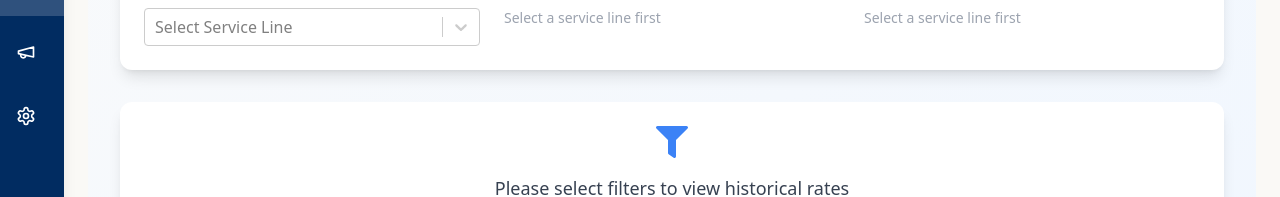
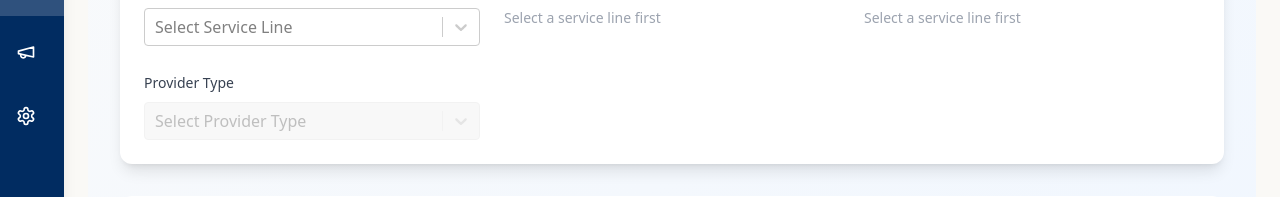
Before and after one commit to Medirate/Medirate-Production, a Next.js app: page /historical-rates in a window 1280 px wide. Shown: the part 348-545 px from the top of the page. Built offline with nearby package versions, Linux system fonts and the light colour scheme; no server answers; the database is empty.

Commit message:
24th april

```diff
--- a/src/app/api/state-payment-comparison/route.ts
+++ b/src/app/api/state-payment-comparison/route.ts
@@ -7,7 +7,7 @@ export async function GET(request: Request) {
     const startDate = searchParams.get("startDate");
     const endDate = searchParams.get("endDate");
 
-    let query = "SELECT * FROM service_data_master_apr_3";
+    let query = "SELECT * FROM service_data_master_apr_29";
     const params = [];
 
     if (startDate && endDate) {
--- a/src/app/dashboard/page.tsx
+++ b/src/app/dashboard/page.tsx
@@ -216,10 +216,15 @@ export default function Dashboard() {
   const [selectedFeeScheduleDate, setSelectedFeeScheduleDate] = useState("");
   const [feeScheduleDates, setFeeScheduleDates] = useState<string[]>([]);
 
+  // Add new state for provider type
+  const [selectedProviderType, setSelectedProviderType] = useState("");
+  const [providerTypes, setProviderTypes] = useState<string[]>([]);
+
   // Move the parseDate function here, before filteredData
   const parseDate = (dateString: string | null) => {
     if (!dateString) return null; // Skip null or undefined dates
 
+    // Check if the dateString is a valid serial date (numeric)
     if (!isNaN(Number(dateString))) {
       const serialDate = Number(dateString);
       const date = new Date(Date.UTC(1900, 0, serialDate - 1)); // Convert serial date to Date object
@@ -230,12 +235,9 @@ export default function Dashboard() {
       return date;
     }
 
+    // Check if the dateString is in the format "mm/dd/yyyy"
     const dateParts = dateString.split('/');
-    if (dateParts.length !== 3) {
-      console.error("Invalid date format:", dateString);
-      return null; // Skip invalid date formats
-    }
-
+    if (dateParts.length === 3) {
       const month = parseInt(dateParts[0], 10) - 1; // Months are 0-based in JavaScript
       const day = parseInt(dateParts[1], 10);
       const year = parseInt(dateParts[2], 10);
@@ -252,6 +254,17 @@ export default function Dashboard() {
       }
 
       return date;
+    }
+
+    // Check if the dateString is in ISO format (e.g., "2023-12-31")
+    const isoDate = new Date(dateString);
+    if (!isNaN(isoDate.getTime())) {
+      return isoDate;
+    }
+
+    // Log an error for unrecognized date formats
+    console.error("Unrecognized date format:", dateString);
+    return null; // Skip unrecognized date formats
   };
 
   // Now the filteredData useMemo hook can safely use parseDate
@@ -289,6 +302,8 @@ export default function Dashboard() {
           (item.modifier_4 && item.modifier_4.split(' - ')[0] === selectedModifierCode);
         if (!hasModifier) return false;
       }
+
+      if (selectedProviderType && item.provider_type !== selectedProviderType) return false;
 
       return true;
     });
@@ -303,7 +318,8 @@ export default function Dashboard() {
     selectedProgram,
     selectedLocationRegion,
     selectedModifier,
-    selectedFeeScheduleDate
+    selectedFeeScheduleDate,
+    selectedProviderType
   ]);
 
   // Update the sortConfig state initialization
@@ -465,6 +481,12 @@ export default function Dashboard() {
       .map((item) => item.state_name?.trim().toUpperCase())
       .filter((state): state is string => !!state);
     setStates([...new Set(states)].sort((a, b) => a.localeCompare(b)));
+
+    // Get provider types
+    const providerTypes = data
+      .map((item) => item.provider_type?.trim())
+      .filter((providerType): providerType is string => !!providerType);
+    setProviderTypes([...new Set(providerTypes)].sort((a, b) => a.localeCompare(b)));
   };
 
   const toggleDropdown = (dropdownSetter: React.Dispatch<React.SetStateAction<boolean>>, otherSetters: React.Dispatch<React.SetStateAction<boolean>>[]) => {
@@ -611,6 +633,7 @@ export default function Dashboard() {
     setLocationRegions([]);
     setModifiers([]);
     setFilterStep(1); // Reset to the first step
+    setSelectedProviderType("");
   };
 
   // Update the dropdown selection logic
@@ -1076,6 +1099,25 @@ export default function Dashboard() {
                 <ClearButton onClick={() => setSelectedModifier("")} />
               )}
             </div>
+
+            {/* Provider Type Selector */}
+            <div className="space-y-2">
+              <label className="text-sm font-medium text-gray-700">Provider Type</label>
+              <Select
+                instanceId="providerTypeId"
+                options={providerTypes.map(type => ({ value: type, label: type }))}
+                value={selectedProviderType ? { value: selectedProviderType, label: selectedProviderType } : null}
+                onChange={(option) => setSelectedProviderType(option?.value || "")}
+                placeholder="Select Provider Type"
+                isSearchable
+                isDisabled={!selectedServiceCode && !selectedServiceDescription}
+                className={`react-select-container ${!selectedServiceCode && !selectedServiceDescription ? 'opacity-50' : ''}`}
+                classNamePrefix="react-select"
+              />
+              {selectedProviderType && (
+                <ClearButton onClick={() => setSelectedProviderType("")} />
+              )}
+            </div>
           </div>
         </div>
 
--- a/src/app/historical-rates/page.tsx
+++ b/src/app/historical-rates/page.tsx
@@ -40,6 +40,7 @@ interface ServiceData {
   rate_per_hour?: string;
   duration_unit?: string;
   service_description?: string;
+  provider_type?: string;
 }
 
 // Register Chart.js components
@@ -74,6 +75,8 @@ export default function HistoricalRates() {
   const [selectedEntry, setSelectedEntry] = useState<ServiceData | null>(null);
   const [showRatePerHour, setShowRatePerHour] = useState(false);
   const [isSubscriptionCheckComplete, setIsSubscriptionCheckComplete] = useState(false);
+  const [selectedProviderType, setSelectedProviderType] = useState("");
+  const [providerTypes, setProviderTypes] = useState<string[]>([]);
 
   // Move useMemo declarations to the top
   const areFiltersApplied = selectedServiceCategory && selectedState && selectedServiceCode;
@@ -81,36 +84,18 @@ export default function HistoricalRates() {
   const filteredData = useMemo(() => {
     if (!areFiltersApplied) return [];
 
-    // Create a map to track unique combinations
-    const uniqueMap = new Map<string, ServiceData>();
-
-    data.forEach(item => {
+    return data.filter(item => {
       if (
         item.service_category === selectedServiceCategory &&
         item.state_name === selectedState &&
         item.service_code === selectedServiceCode
       ) {
-        const key = `${item.service_code}|${item.program}|${item.location_region}|${item.modifier_1}|${item.modifier_2}|${item.modifier_3}|${item.modifier_4}`;
-
-        // Only keep the latest entry for each unique combination
-        const existing = uniqueMap.get(key);
-        if (!existing || new Date(item.rate_effective_date) > new Date(existing.rate_effective_date)) {
-          uniqueMap.set(key, item);
-        }
+        if (selectedProviderType && item.provider_type !== selectedProviderType) return false;
+        return true;
       }
+      return false;
     });
-
-    const result = Array.from(uniqueMap.values());
-
-    // Auto-select the entry if there's only one result
-    if (result.length === 1) {
-      setSelectedEntry(result[0]);
-    } else {
-      setSelectedEntry(null); // Reset selection if there are multiple or no results
-    }
-
-    return result;
-  }, [data, selectedServiceCategory, selectedState, selectedServiceCode]);
+  }, [data, selectedServiceCategory, selectedState, selectedServiceCode, selectedProviderType]);
 
   const getVisibleColumns = useMemo(() => {
     const columns = {
@@ -165,6 +150,12 @@ export default function HistoricalRates() {
       .map((item) => item.state_name?.trim().toUpperCase())
       .filter(state => state);
     setStates([...new Set(states)].sort((a, b) => a.localeCompare(b)));
+
+    // Get provider types
+    const providerTypes = data
+      .map((item) => item.provider_type?.trim())
+      .filter((providerType): providerType is string => !!providerType);
+    setProviderTypes([...new Set(providerTypes)].sort((a, b) => a.localeCompare(b)));
   };
 
   // Now the useEffect can safely call extractFilters
@@ -291,6 +282,7 @@ export default function HistoricalRates() {
     setServiceCodes([]);
     setStates([]);
     setSelectedEntry(null);
+    setSelectedProviderType("");
   };
 
   const handleServiceCategoryChange = (category: string) => {
@@ -526,6 +518,25 @@ export default function HistoricalRates() {
                     </div>
                   </div>
                 )}
+
+                {/* Provider Type Selector */}
+                <div className="space-y-2">
+                  <label className="text-sm font-medium text-gray-700">Provider Type</label>
+                  <Select
+                    instanceId="providerTypeId"
+                    options={providerTypes.map(type => ({ value: type, label: type }))}
+                    value={selectedProviderType ? { value: selectedProviderType, label: selectedProviderType } : null}
+                    onChange={(option) => setSelectedProviderType(option?.value || "")}
+                    placeholder="Select Provider Type"
+                    isSearchable
+                    isDisabled={!selectedServiceCode}
+                    className={`react-select-container ${!selectedServiceCode ? 'opacity-50' : ''}`}
+                    classNamePrefix="react-select"
+                  />
+                  {selectedProviderType && (
+                    <ClearButton onClick={() => setSelectedProviderType("")} />
+                  )}
+                </div>
               </div>
             </div>
 
--- /dev/null
+++ b/src/app/state-payment-comparison/page.tsx
@@ -0,0 +1,57 @@
+import React, { useState, useMemo } from 'react';
+import { ServiceData } from '../../types/serviceData';
+import { Select } from 'react-select';
+import { ClearButton } from '../../components/ClearButton';
+
+const [selectedProviderType, setSelectedProviderType] = useState("");
+const [providerTypes, setProviderTypes] = useState<string[]>([]);
+
+const extractFilters = (data: ServiceData[]) => {
+  // ... existing code ...
+
+  // Get provider types
+  const providerTypes = data
+    .map((item) => item.provider_type?.trim())
+    .filter((providerType): providerType is string => !!providerType);
+  setProviderTypes([...new Set(providerTypes)].sort((a, b) => a.localeCompare(b)));
+};
+
+const filteredData = useMemo(() => {
+  if (!areFiltersApplied) return [];
+
+  return data.filter(item => {
+    // ... existing conditions ...
+
+    if (selectedProviderType && item.provider_type !== selectedProviderType) return false;
+
+    return true;
+  });
+}, [
+  // ... existing dependencies ...
+  selectedProviderType
+]);
+
+const resetFilters = () => {
+  // ... existing code ...
+  setSelectedProviderType("");
+};
+
+return (
+  <div className="space-y-2">
+    <label className="text-sm font-medium text-gray-700">Provider Type</label>
+    <Select
+      instanceId="providerTypeId"
+      options={providerTypes.map(type => ({ value: type, label: type }))}
+      value={selectedProviderType ? { value: selectedProviderType, label: selectedProviderType } : null}
+      onChange={(option) => setSelectedProviderType(option?.value || "")}
+      placeholder="Select Provider Type"
+      isSearchable
+      isDisabled={!selectedServiceCode && !selectedServiceDescription}
+      className={`react-select-container ${!selectedServiceCode && !selectedServiceDescription ? 'opacity-50' : ''}`}
+      classNamePrefix="react-select"
+    />
+    {selectedProviderType && (
+      <ClearButton onClick={() => setSelectedProviderType("")} />
+    )}
+  </div>
+);
```
Lines whose indentation alone changed are shown as unchanged.
